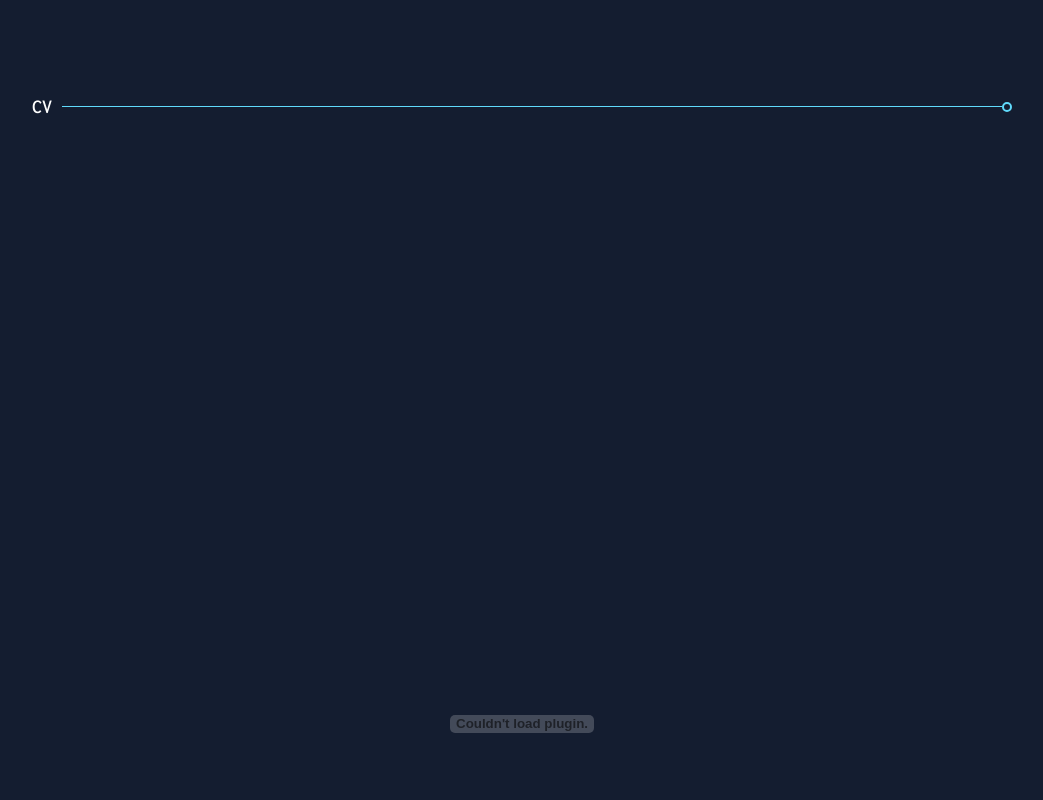
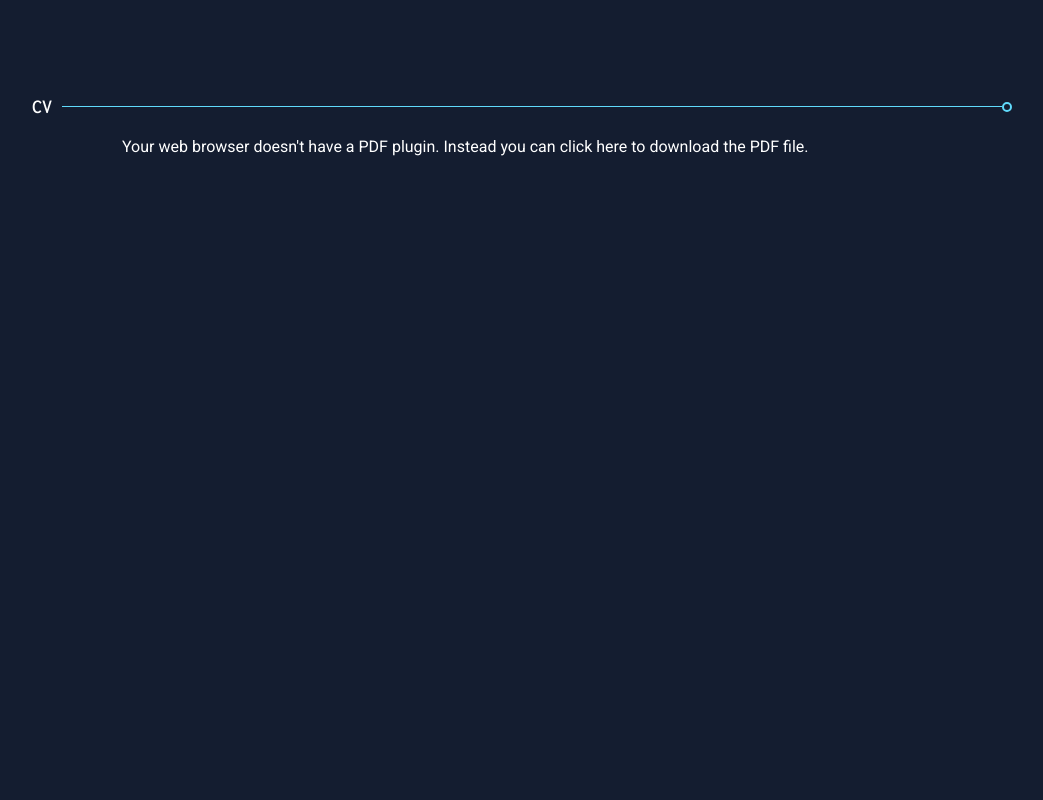
Before and after one commit to case95/lorenzodr.dev, a Vue app: page / in a window 1280 px wide. Shown: the part 9520-10320 px from the top of the page, without its empty margins (118-1161 px from the left). Built offline with nearby package versions, Linux system fonts and the light colour scheme; no server answers; a web font is replaced by a local one.

Commit message:
Changed embed to object, updated cv

```diff
--- a/src/components/sections/CV.vue
+++ b/src/components/sections/CV.vue
@@ -2,7 +2,19 @@
   <div class="cv" id="cv">
     <SectionTitle title="CV" />
     <div class="pdf-container">
-      <embed :src="pdfLink" type="application/pdf" class="pdf" />
+      <object
+        :data="pdfLink"
+        type="application/pdf"
+        frameborder="0"
+        class="pdf"
+      >
+        <p>
+          Your web browser doesn't have a PDF plugin. Instead you can
+          <a href="/cv.pdf" download="Lorenzo Del Rosario Curriculum"
+            >click here to download the PDF file.</a
+          >
+        </p>
+      </object>
     </div>
     <div class="cv-button-container">
       <a href="/cv.pdf" download="Lorenzo Del Rosario Curriculum">
```
Also changed, not shown: 1 other file (tests, documents, lock files or other folders).
